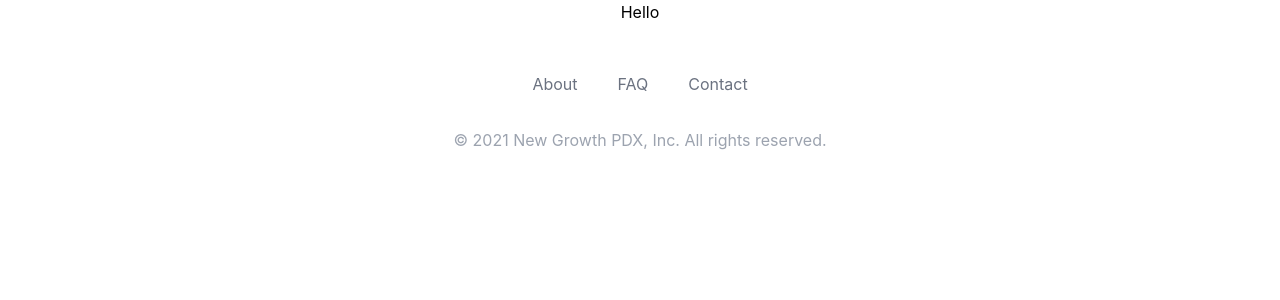
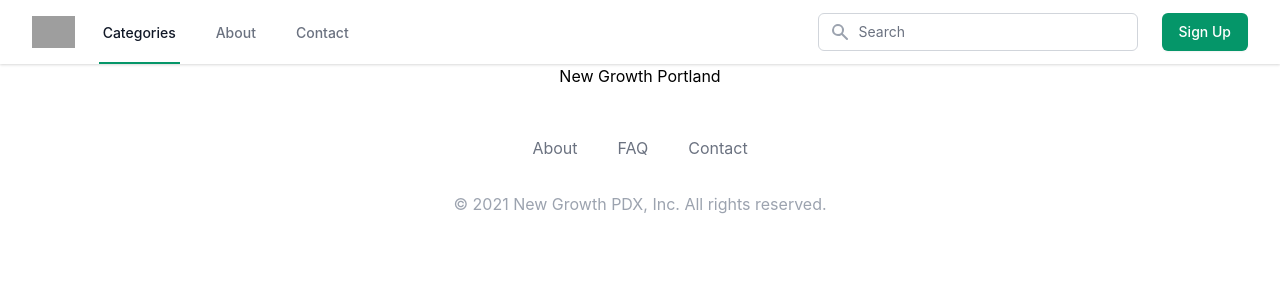
Before and after one commit to opes/NewGrowthPDX_Frontend, a React (Create React App) app: page / in a window 1280 px wide. Shown: the top 300 px of the page. Built offline with nearby package versions, Linux system fonts and the light colour scheme; grey boxes are pictures that could not be loaded; what @tailwindcss/typography would draw is missing.

Commit message:
Navbar component, Cloudinary sdk install

```diff
--- a/package.json
+++ b/package.json
@@ -13,6 +13,7 @@
     "@testing-library/react": "^11.1.0",
     "@testing-library/user-event": "^12.1.10",
     "autoprefixer": "^9",
+    "cloudinary-react": "^1.7.0",
     "postcss": "^7",
     "react": "^17.0.2",
     "react-dom": "^17.0.2",
--- a/src/App.js
+++ b/src/App.js
@@ -1,10 +1,12 @@
 import './App.css';
 import Footer from './components/Footer';
+import Navbar from './components/Navbar';
 
 function App() {
   return (
     <div className="App">
-      <h1>Hello</h1>
+      <Navbar />
+        <h1>New Growth Portland</h1>
       <Footer />
     </div>
   );
--- /dev/null
+++ b/src/components/Navbar.js
@@ -0,0 +1,170 @@
+import { Fragment } from 'react';
+import { Disclosure, Menu, Transition } from '@headlessui/react';
+import { SearchIcon } from '@heroicons/react/solid';
+import { BellIcon, MenuIcon, XIcon } from '@heroicons/react/outline';
+
+function classNames(...classes) {
+  return classes.filter(Boolean).join(' ');
+}
+
+export default function Navbar() {
+  return (
+    <Disclosure as="nav" className="bg-white shadow">
+      {({ open }) => (
+        <>
+          <div className="max-w-7xl mx-auto px-2 sm:px-4 lg:px-8">
+            <div className="flex justify-between h-16">
+              <div className="flex px-2 lg:px-0">
+                <div className="flex-shrink-0 flex items-center">
+                  <img
+                    className="block lg:hidden h-8 w-auto"
+                    src="https://res.cloudinary.com/mountaincloud/image/upload/v1633481874/New_Project_1_cfievf.png"
+                    alt="New Growth PDX"
+                  />
+                  <img
+                    className="hidden lg:block h-8 w-auto"
+                    src="https://res.cloudinary.com/mountaincloud/image/upload/v1633481874/New_Project_1_cfievf.png"
+                    alt="New Growth PDX"
+                  />
+                </div>
+                <div className="hidden lg:ml-6 lg:flex lg:space-x-8">
+                  <a
+                    href="#"
+                    className="border-green-600 text-gray-900 inline-flex items-center px-1 pt-1 border-b-2 text-sm font-medium"
+                  >
+                    Categories
+                  </a>
+                  <a
+                    href="#"
+                    className="border-transparent text-gray-500 hover:border-gray-300 hover:text-gray-700 inline-flex items-center px-1 pt-1 border-b-2 text-sm font-medium"
+                  >
+                    About
+                  </a>
+                  <a
+                    href="#"
+                    className="border-transparent text-gray-500 hover:border-gray-300 hover:text-gray-700 inline-flex items-center px-1 pt-1 border-b-2 text-sm font-medium"
+                  >
+                    Contact
+                  </a>
+                </div>
+              </div>
+              <div className="flex-1 flex items-center justify-center px-2 lg:ml-6 lg:justify-end">
+                <div className="max-w-lg w-full lg:max-w-xs">
+                  <label htmlFor="search" className="sr-only">
+                    Search
+                  </label>
+                  <div className="relative">
+                    <div className="absolute inset-y-0 left-0 pl-3 flex items-center pointer-events-none">
+                      <SearchIcon
+                        className="h-5 w-5 text-gray-400"
+                        aria-hidden="true"
+                      />
+                    </div>
+                    <input
+                      id="search"
+                      name="search"
+                      className="block w-full pl-10 pr-3 py-2 border border-gray-300 rounded-md leading-5 bg-white placeholder-gray-500 focus:outline-none focus:placeholder-gray-400 focus:ring-1 focus:ring-green-500 focus:border-green-500 sm:text-sm"
+                      placeholder="Search"
+                      type="search"
+                    />
+                  </div>
+                </div>
+              </div>
+              <div className="flex items-center lg:hidden">
+                {/* Mobile menu button */}
+                <Disclosure.Button className="inline-flex items-center justify-center p-2 rounded-md text-gray-400 hover:text-gray-500 hover:bg-gray-100 focus:outline-none focus:ring-2 focus:ring-inset focus:ring-green-500">
+                  <span className="sr-only">Open main menu</span>
+                  {open ? (
+                    <XIcon className="block h-6 w-6" aria-hidden="true" />
+                  ) : (
+                    <MenuIcon className="block h-6 w-6" aria-hidden="true" />
+                  )}
+                </Disclosure.Button>
+              </div>
+              <div className="hidden lg:ml-4 lg:flex lg:items-center">
+
+                <div className="flex-shrink-0">
+                  <button
+                    type="button"
+                    className="relative inline-flex items-center px-4 py-2 border border-transparent text-sm font-medium rounded-md text-white bg-green-600 shadow-sm hover:bg-green-700 focus:outline-none focus:ring-2 focus:ring-offset-2 focus:ring-green-500"
+                  >
+                    <span>Sign Up</span>
+                  </button>
+                </div>
+              </div>
+            </div>
+          </div>
+
+          <Disclosure.Panel className="lg:hidden">
+            <div className="pt-2 pb-3 space-y-1">
+              <a
+                href="#"
+                className="bg-green-50 border-green-600 text-green-700 block pl-3 pr-4 py-2 border-l-4 text-base font-medium"
+              >
+                Categories
+              </a>
+              <a
+                href="#"
+                className="border-transparent text-gray-600 hover:bg-gray-50 hover:border-gray-300 hover:text-gray-800 block pl-3 pr-4 py-2 border-l-4 text-base font-medium"
+              >
+                About
+              </a>
+              <a
+                href="#"
+                className="border-transparent text-gray-600 hover:bg-gray-50 hover:border-gray-300 hover:text-gray-800 block pl-3 pr-4 py-2 border-l-4 text-base font-medium"
+              >
+                Contact
+              </a>
+            </div>
+            <div className="pt-4 pb-3 border-t border-gray-200">
+              <div className="flex items-center px-4">
+                <div className="flex-shrink-0">
+                  <img
+                    className="h-10 w-10 rounded-full"
+                    src="https://res.cloudinary.com/mountaincloud/image/upload/v1633535584/Screen_Shot_2021-10-06_at_8.52.57_AM_i2w5fl.png"
+                    alt=""
+                  />
+                </div>
+                <div className="ml-3">
+                  <div className="text-base font-medium text-gray-800">
+                    Test User
+                  </div>
+                  <div className="text-sm font-medium text-gray-500">
+                    testuser@gmail.com
+                  </div>
+                </div>
+                <button
+                  type="button"
+                  className="ml-auto flex-shrink-0 bg-white p-1 text-gray-400 rounded-full hover:text-gray-500 focus:outline-none focus:ring-2 focus:ring-offset-2 focus:ring-green-500"
+                >
+                  <span className="sr-only">View notifications</span>
+                  <BellIcon className="h-6 w-6" aria-hidden="true" />
+                </button>
+              </div>
+              <div className="mt-3 space-y-1">
+                <a
+                  href="#"
+                  className="block px-4 py-2 text-base font-medium text-gray-500 hover:text-gray-800 hover:bg-gray-100"
+                >
+                  Profile
+                </a>
+                <a
+                  href="#"
+                  className="block px-4 py-2 text-base font-medium text-gray-500 hover:text-gray-800 hover:bg-gray-100"
+                >
+                  Greenhouse
+                </a>
+                <a
+                  href="#"
+                  className="block px-4 py-2 text-base font-medium text-gray-500 hover:text-gray-800 hover:bg-gray-100"
+                >
+                  Sign out
+                </a>
+              </div>
+            </div>
+          </Disclosure.Panel>
+        </>
+      )}
+    </Disclosure>
+  );
+}
```
Also changed, not shown: 1 other file (tests, documents, lock files or other folders).
